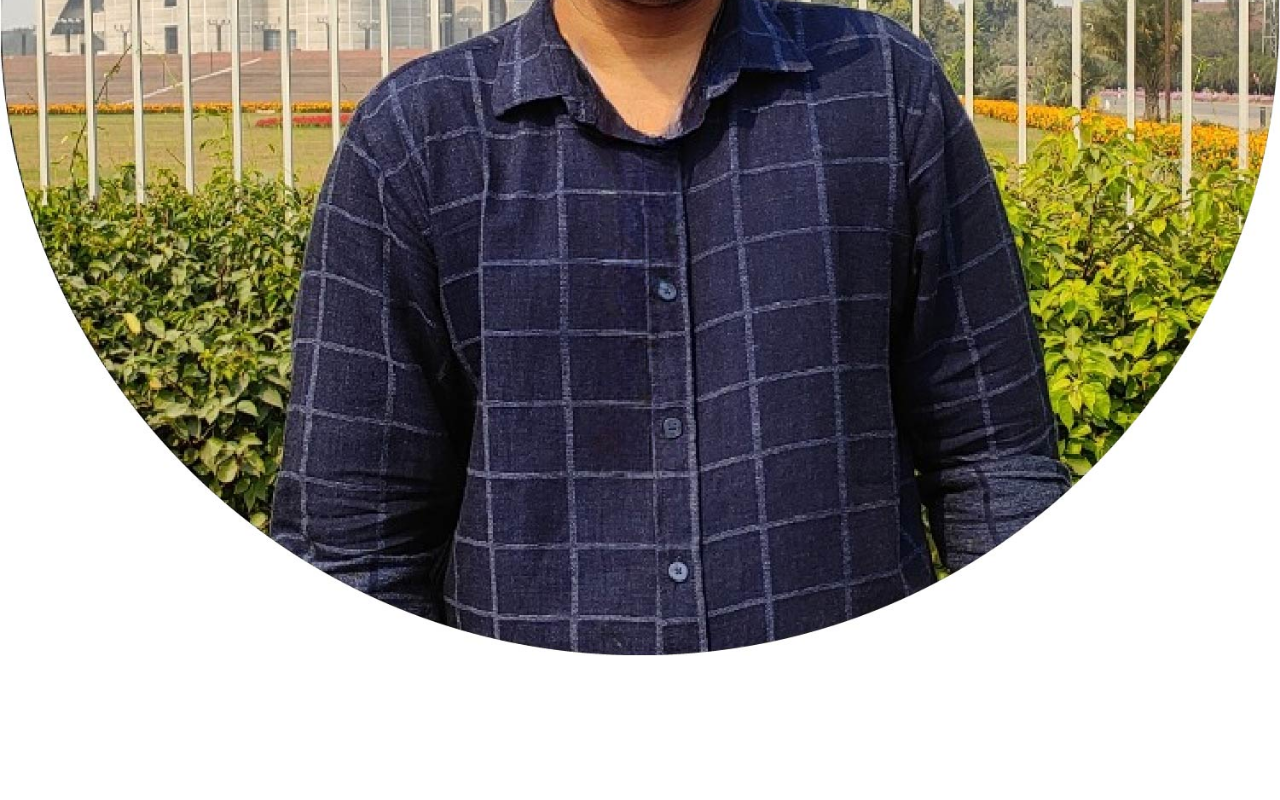
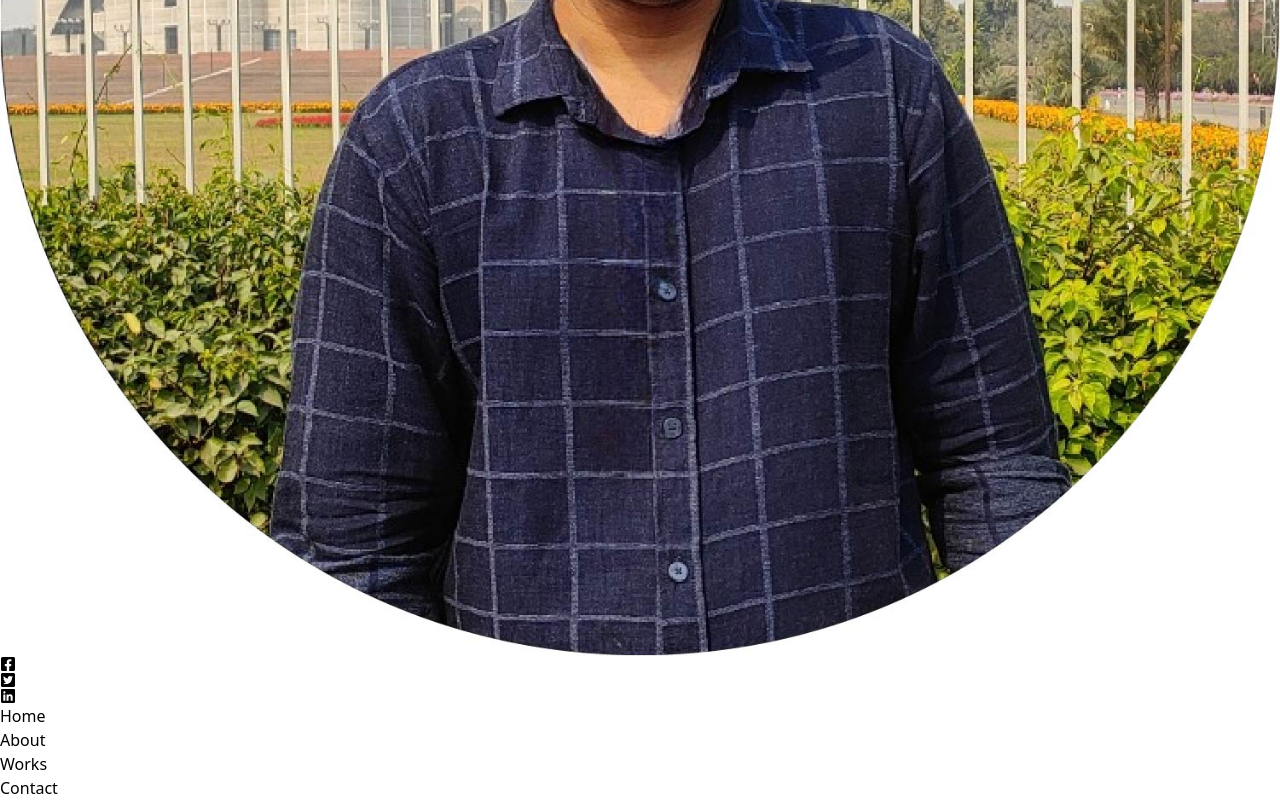
Before and after one commit to Myself-Ashish-Sarker/portfolio-app, a React (Vite) app: page / in a window 1280 px wide. Shown: the part 2336-3136 px from the top of the page. Before the commit the page ends 2992 px from the top, so only its background shows below. Built offline with nearby package versions, Linux system fonts and the light colour scheme.

Commit message:
footer completed

```diff
--- /dev/null
+++ b/src/Components/Footer.jsx
@@ -0,0 +1,25 @@
+import { FaFacebookSquare } from "react-icons/fa";
+import { FaTwitterSquare } from "react-icons/fa";
+import { IoLogoLinkedin } from "react-icons/io5";
+import { Link } from "react-router-dom";
+
+const Footer = () => {
+    return (
+        <div className="border-t-2 flex justify-between px-8 py-4 bg-[#F9FBE7]">
+            <div className="flex text-2xl gap-4">
+                <a href="https://www.facebook.com/" target="_blank"><FaFacebookSquare /></a>
+                <a href="https://x.com/" target="_blank"><FaTwitterSquare /></a>
+                <a href="https://x.com/" target="_blank"><IoLogoLinkedin /></a>
+            </div>
+
+            <div className="flex gap-4 font-semibold text-sm">
+                <p><Link className='bg-gradient-to-r from-blue-600 via-green-500 to-indigo-400 inline-block text-transparent bg-clip-text' to="/">Home</Link></p>
+                <p><Link to="/about">About</Link></p>
+                <p><Link to="/works">Works</Link></p>
+                <p><Link to="/contact">Contact</Link></p>
+            </div>
+        </div>
+    );
+};
+
+export default Footer;
--- a/src/Components/Home.jsx
+++ b/src/Components/Home.jsx
@@ -1,4 +1,4 @@
-import bannerImg from "../../public/images/cover1.jpg";
+import bannerImg from "/images/cover1.jpg";
 import { HiDownload } from "react-icons/hi";
 import { FaLongArrowAltRight } from "react-icons/fa";
 
--- a/src/Components/Root.jsx
+++ b/src/Components/Root.jsx
@@ -1,3 +1,4 @@
+import Footer from './Footer';
 import Navbar from './Navbar';
 import { Outlet } from 'react-router-dom';
 
@@ -6,6 +7,7 @@ const Root = () => {
         <div>
             <Navbar></Navbar>
             <Outlet></Outlet>
+            <Footer></Footer>
         </div>
     );
 };
```
